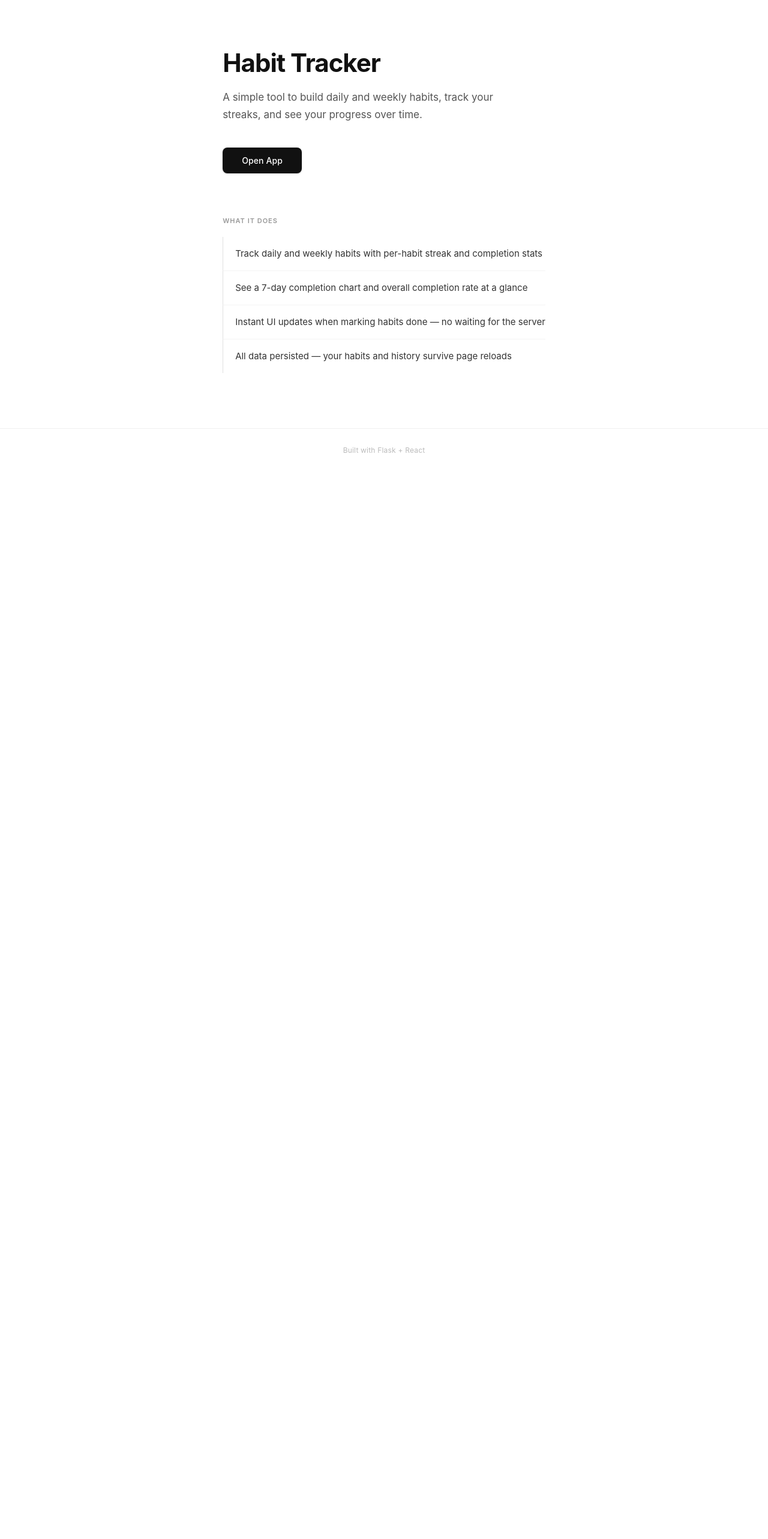
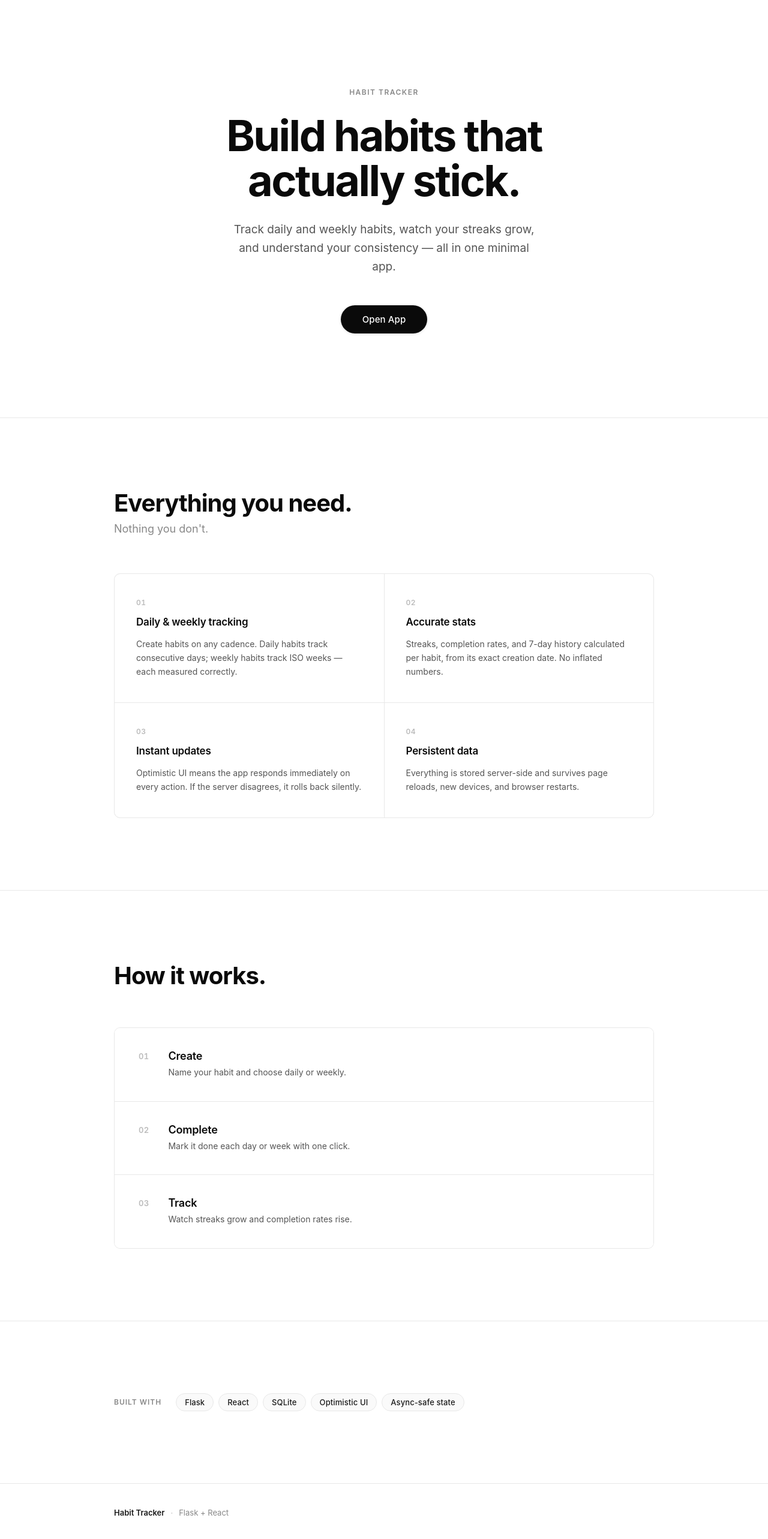
Before and after one commit to AtharvaVavhal/habit-tracker, a React (Create React App) app in the folder frontend/: page / in a window 1280 px wide. Shown: the part 14-2580 px from the top of the page at 60% size. Before the commit the page ends 800 px from the top, so only its background shows below. Built offline with nearby package versions, Linux system fonts and the light colour scheme; no server answers.

Commit message:
Redesign landing page — Apple-inspired, full sections, scroll reveal

```diff
--- a/frontend/src/LandingPage.css
+++ b/frontend/src/LandingPage.css
@@ -1,97 +1,343 @@
-.landing {
-  min-height: 100vh;
-  display: flex;
-  flex-direction: column;
-  font-family: -apple-system, BlinkMacSystemFont, "Segoe UI", sans-serif;
-  color: #111;
-  background: #fff;
-  -webkit-font-smoothing: antialiased;
+/* ── Tokens ── */
+:root {
+  --black:     #0a0a0a;
+  --dark:      #1a1a1a;
+  --mid:       #555;
+  --muted:     #888;
+  --faint:     #bbb;
+  --border:    #e8e8e8;
+  --bg-card:   #fafafa;
+  --white:     #fff;
+
+  --radius:    10px;
+  --max-width: 900px;
 }
 
-.landing__content {
-  flex: 1;
-  max-width: 600px;
-  margin: 0 auto;
-  padding: 96px 32px 80px;
-  display: flex;
-  flex-direction: column;
-  gap: 72px;
+/* ── Reset ── */
+.landing * {
+  box-sizing: border-box;
+  margin: 0;
+  padding: 0;
 }
 
-/* Hero */
-.landing__title {
-  font-size: 42px;
+.landing {
+  background: var(--white);
+  color: var(--black);
+  font-family: -apple-system, BlinkMacSystemFont, "Segoe UI", "Helvetica Neue", sans-serif;
+  -webkit-font-smoothing: antialiased;
+  overflow-x: hidden;
+}
+
+/* ── Scroll reveal ── */
+.reveal {
+  opacity: 0;
+  transform: translateY(20px);
+  transition: opacity 0.55s ease, transform 0.55s ease;
+  transition-delay: var(--delay, 0ms);
+}
+
+.reveal--visible {
+  opacity: 1;
+  transform: translateY(0);
+}
+
+/* ── Shared section layout ── */
+.section {
+  padding: 120px 32px;
+  border-top: 1px solid var(--border);
+}
+
+.section__inner {
+  max-width: var(--max-width);
+  margin: 0 auto;
+}
+
+.section__header {
+  margin-bottom: 64px;
+}
+
+.section__title {
+  font-size: 40px;
   font-weight: 700;
   letter-spacing: -1px;
   line-height: 1.1;
-  margin: 0 0 20px;
+  color: var(--black);
 }
 
-.landing__description {
-  font-size: 17px;
-  line-height: 1.7;
-  color: #555;
-  margin: 0 0 40px;
-  max-width: 460px;
+.section__subtitle {
+  margin-top: 10px;
+  font-size: 18px;
+  color: var(--muted);
   font-weight: 400;
 }
 
-.landing__cta {
+/* ── Button ── */
+.btn-primary {
   display: inline-block;
-  padding: 13px 32px;
-  background: #111;
-  color: #fff;
-  font-size: 14px;
+  padding: 14px 36px;
+  background: var(--black);
+  color: var(--white);
+  font-size: 15px;
   font-weight: 500;
   letter-spacing: 0.1px;
-  border-radius: 8px;
+  border-radius: 980px;
   text-decoration: none;
-  box-shadow: 0 1px 3px rgba(0, 0, 0, 0.12), 0 1px 2px rgba(0, 0, 0, 0.08);
+  transition: transform 0.2s ease, box-shadow 0.2s ease;
+  box-shadow: 0 1px 4px rgba(0,0,0,0.12);
 }
 
-.landing__cta:hover {
-  background: #2a2a2a;
-  box-shadow: 0 2px 6px rgba(0, 0, 0, 0.15), 0 1px 3px rgba(0, 0, 0, 0.1);
+.btn-primary:hover {
+  transform: scale(1.025);
+  box-shadow: 0 4px 16px rgba(0,0,0,0.14);
 }
 
-/* Features */
-.landing__features-title {
-  font-size: 11px;
-  font-weight: 600;
-  text-transform: uppercase;
-  letter-spacing: 1px;
-  color: #999;
-  margin: 0 0 20px;
+/* ── Hero ── */
+.hero {
+  padding: 160px 32px 140px;
+  text-align: center;
 }
 
-.landing__feature-list {
-  list-style: none;
-  padding: 0;
-  margin: 0;
+.hero__inner {
+  max-width: var(--max-width);
+  margin: 0 auto;
+  display: flex;
+  flex-direction: column;
+  align-items: center;
+  gap: 0;
+}
+
+.hero__eyebrow {
+  font-size: 12px;
+  font-weight: 600;
+  letter-spacing: 1.5px;
+  text-transform: uppercase;
+  color: var(--muted);
+  margin-bottom: 28px;
+}
+
+.hero__title {
+  font-size: 72px;
+  font-weight: 700;
+  letter-spacing: -2.5px;
+  line-height: 1.04;
+  color: var(--black);
+  margin-bottom: 28px;
+}
+
+.hero__subtitle {
+  font-size: 19px;
+  line-height: 1.65;
+  color: var(--mid);
+  max-width: 520px;
+  font-weight: 400;
+  margin-bottom: 48px;
+}
+
+/* ── Features ── */
+.features__grid {
+  display: grid;
+  grid-template-columns: repeat(2, 1fr);
+  gap: 1px;
+  background: var(--border);
+  border: 1px solid var(--border);
+  border-radius: var(--radius);
+  overflow: hidden;
+}
+
+.feature-card {
+  background: var(--white);
+  padding: 40px 36px;
+  display: flex;
+  flex-direction: column;
+  gap: 14px;
+}
+
+.feature-card:hover {
+  background: var(--bg-card);
+}
+
+.feature-card__index {
+  font-size: 12px;
+  font-weight: 600;
+  letter-spacing: 0.5px;
+  color: var(--faint);
+  font-variant-numeric: tabular-nums;
+}
+
+.feature-card__title {
+  font-size: 17px;
+  font-weight: 600;
+  color: var(--black);
+  letter-spacing: -0.2px;
+  line-height: 1.3;
+}
+
+.feature-card__body {
+  font-size: 14px;
+  line-height: 1.65;
+  color: var(--mid);
+  font-weight: 400;
+}
+
+/* ── How it works ── */
+.how__steps {
   display: flex;
   flex-direction: column;
   gap: 0;
+  border: 1px solid var(--border);
+  border-radius: var(--radius);
+  overflow: hidden;
 }
 
-.landing__feature-list li {
-  font-size: 15px;
-  line-height: 1.6;
-  color: #333;
-  padding: 16px 0 16px 20px;
-  border-left: 1.5px solid #e0e0e0;
-  border-bottom: 1px solid #f4f4f4;
+.how__step {
+  display: flex;
+  align-items: flex-start;
+  gap: 32px;
+  padding: 36px 40px;
+  border-bottom: 1px solid var(--border);
+  background: var(--white);
+  transition: background 0.15s ease;
 }
 
-.landing__feature-list li:last-child {
+.how__step:last-child {
   border-bottom: none;
 }
 
-/* Footer */
-.landing__footer {
-  text-align: center;
-  padding: 28px 32px;
+.how__step:hover {
+  background: var(--bg-card);
+}
+
+.how__step-number {
+  font-size: 13px;
+  font-weight: 600;
+  color: var(--faint);
+  letter-spacing: 0.3px;
+  font-variant-numeric: tabular-nums;
+  flex-shrink: 0;
+  padding-top: 3px;
+}
+
+.how__step-title {
+  font-size: 18px;
+  font-weight: 600;
+  color: var(--black);
+  letter-spacing: -0.2px;
+  margin-bottom: 6px;
+}
+
+.how__step-body {
+  font-size: 14px;
+  line-height: 1.6;
+  color: var(--mid);
+}
+
+/* ── Tech stack ── */
+.tech__inner {
+  display: flex;
+  align-items: center;
+  gap: 24px;
+  flex-wrap: wrap;
+}
+
+.tech__label {
   font-size: 12px;
-  letter-spacing: 0.2px;
-  color: #bbb;
-  border-top: 1px solid #f0f0f0;
+  font-weight: 600;
+  letter-spacing: 1px;
+  text-transform: uppercase;
+  color: var(--muted);
+  flex-shrink: 0;
 }
+
+.tech__pills {
+  display: flex;
+  flex-wrap: wrap;
+  gap: 8px;
+}
+
+.tech__pill {
+  font-size: 13px;
+  font-weight: 500;
+  color: var(--dark);
+  background: var(--bg-card);
+  border: 1px solid var(--border);
+  border-radius: 980px;
+  padding: 6px 14px;
+  letter-spacing: 0.1px;
+}
+
+/* ── Footer ── */
+.footer {
+  padding: 40px 32px;
+  border-top: 1px solid var(--border);
+}
+
+.footer__inner {
+  max-width: var(--max-width);
+  margin: 0 auto;
+  display: flex;
+  align-items: center;
+  gap: 10px;
+}
+
+.footer__name {
+  font-size: 13px;
+  font-weight: 600;
+  color: var(--dark);
+}
+
+.footer__sep {
+  color: var(--faint);
+  font-size: 13px;
+}
+
+.footer__note {
+  font-size: 13px;
+  color: var(--muted);
+}
+
+/* ── Responsive ── */
+@media (max-width: 700px) {
+  .hero {
+    padding: 100px 24px 80px;
+  }
+
+  .hero__title {
+    font-size: 44px;
+    letter-spacing: -1.5px;
+  }
+
+  .hero__subtitle {
+    font-size: 16px;
+  }
+
+  .section {
+    padding: 80px 24px;
+  }
+
+  .section__title {
+    font-size: 30px;
+  }
+
+  .features__grid {
+    grid-template-columns: 1fr;
+  }
+
+  .feature-card {
+    padding: 32px 28px;
+  }
+
+  .how__step {
+    padding: 28px 24px;
+    gap: 20px;
+  }
+
+  .tech__inner {
+    flex-direction: column;
+    align-items: flex-start;
+    gap: 16px;
+  }
+
+  .footer__inner {
+    flex-wrap: wrap;
+  }
+}
--- a/frontend/src/LandingPage.js
+++ b/frontend/src/LandingPage.js
@@ -1,36 +1,155 @@
+import { useEffect } from "react";
 import "./LandingPage.css";
 
 const APP_URL = "/app";
 
+function useScrollReveal() {
+  useEffect(() => {
+    const els = document.querySelectorAll(".reveal");
+    const observer = new IntersectionObserver(
+      (entries) => {
+        entries.forEach((entry) => {
+          if (entry.isIntersecting) {
+            entry.target.classList.add("reveal--visible");
+            observer.unobserve(entry.target);
+          }
+        });
+      },
+      { threshold: 0.12 }
+    );
+    els.forEach((el) => observer.observe(el));
+    return () => observer.disconnect();
+  }, []);
+}
+
+function Hero() {
+  return (
+    <section className="hero">
+      <div className="hero__inner">
+        <p className="hero__eyebrow">Habit Tracker</p>
+        <h1 className="hero__title">
+          Build habits that<br />actually stick.
+        </h1>
+        <p className="hero__subtitle">
+          Track daily and weekly habits, watch your streaks grow,
+          and understand your consistency — all in one minimal app.
+        </p>
+        <a href={APP_URL} className="btn-primary">
+          Open App
+        </a>
+      </div>
+    </section>
+  );
+}
+
+const FEATURES = [
+  {
+    title: "Daily & weekly tracking",
+    body: "Create habits on any cadence. Daily habits track consecutive days; weekly habits track ISO weeks — each measured correctly.",
+  },
+  {
+    title: "Accurate stats",
+    body: "Streaks, completion rates, and 7-day history calculated per habit, from its exact creation date. No inflated numbers.",
+  },
+  {
+    title: "Instant updates",
+    body: "Optimistic UI means the app responds immediately on every action. If the server disagrees, it rolls back silently.",
+  },
+  {
+    title: "Persistent data",
+    body: "Everything is stored server-side and survives page reloads, new devices, and browser restarts.",
+  },
+];
+
+function Features() {
+  return (
+    <section className="section features">
+      <div className="section__inner">
+        <div className="section__header reveal">
+          <h2 className="section__title">Everything you need.</h2>
+          <p className="section__subtitle">Nothing you don't.</p>
+        </div>
+        <div className="features__grid">
+          {FEATURES.map((f, i) => (
+            <div className="feature-card reveal" key={i} style={{ "--delay": `${i * 80}ms` }}>
+              <div className="feature-card__index">{String(i + 1).padStart(2, "0")}</div>
+              <h3 className="feature-card__title">{f.title}</h3>
+              <p className="feature-card__body">{f.body}</p>
+            </div>
+          ))}
+        </div>
+      </div>
+    </section>
+  );
+}
+
+const STEPS = [
+  { step: "01", title: "Create", body: "Name your habit and choose daily or weekly." },
+  { step: "02", title: "Complete", body: "Mark it done each day or week with one click." },
+  { step: "03", title: "Track", body: "Watch streaks grow and completion rates rise." },
+];
+
+function HowItWorks() {
+  return (
+    <section className="section how">
+      <div className="section__inner">
+        <div className="section__header reveal">
+          <h2 className="section__title">How it works.</h2>
+        </div>
+        <div className="how__steps">
+          {STEPS.map((s, i) => (
+            <div className="how__step reveal" key={i} style={{ "--delay": `${i * 100}ms` }}>
+              <span className="how__step-number">{s.step}</span>
+              <div className="how__step-content">
+                <h3 className="how__step-title">{s.title}</h3>
+                <p className="how__step-body">{s.body}</p>
+              </div>
+            </div>
+          ))}
+        </div>
+      </div>
+    </section>
+  );
+}
+
+function TechStack() {
+  return (
+    <section className="section tech">
+      <div className="section__inner">
+        <div className="tech__inner reveal">
+          <p className="tech__label">Built with</p>
+          <div className="tech__pills">
+            {["Flask", "React", "SQLite", "Optimistic UI", "Async-safe state"].map((t) => (
+              <span className="tech__pill" key={t}>{t}</span>
+            ))}
+          </div>
+        </div>
+      </div>
+    </section>
+  );
+}
+
+function Footer() {
+  return (
+    <footer className="footer">
+      <div className="footer__inner">
+        <span className="footer__name">Habit Tracker</span>
+        <span className="footer__sep">·</span>
+        <span className="footer__note">Flask + React</span>
+      </div>
+    </footer>
+  );
+}
+
 function LandingPage() {
+  useScrollReveal();
   return (
     <div className="landing">
-      <main className="landing__content">
-        <section className="landing__hero">
-          <h1 className="landing__title">Habit Tracker</h1>
-          <p className="landing__description">
-            A simple tool to build daily and weekly habits, track your streaks,
-            and see your progress over time.
-          </p>
-          <a href={APP_URL} className="landing__cta">
-            Open App
-          </a>
-        </section>
-
-        <section className="landing__features">
-          <h2 className="landing__features-title">What it does</h2>
-          <ul className="landing__feature-list">
-            <li>Track daily and weekly habits with per-habit streak and completion stats</li>
-            <li>See a 7-day completion chart and overall completion rate at a glance</li>
-            <li>Instant UI updates when marking habits done — no waiting for the server</li>
-            <li>All data persisted — your habits and history survive page reloads</li>
-          </ul>
-        </section>
-      </main>
-
-      <footer className="landing__footer">
-        Built with Flask + React
-      </footer>
+      <Hero />
+      <Features />
+      <HowItWorks />
+      <TechStack />
+      <Footer />
     </div>
   );
 }
```
